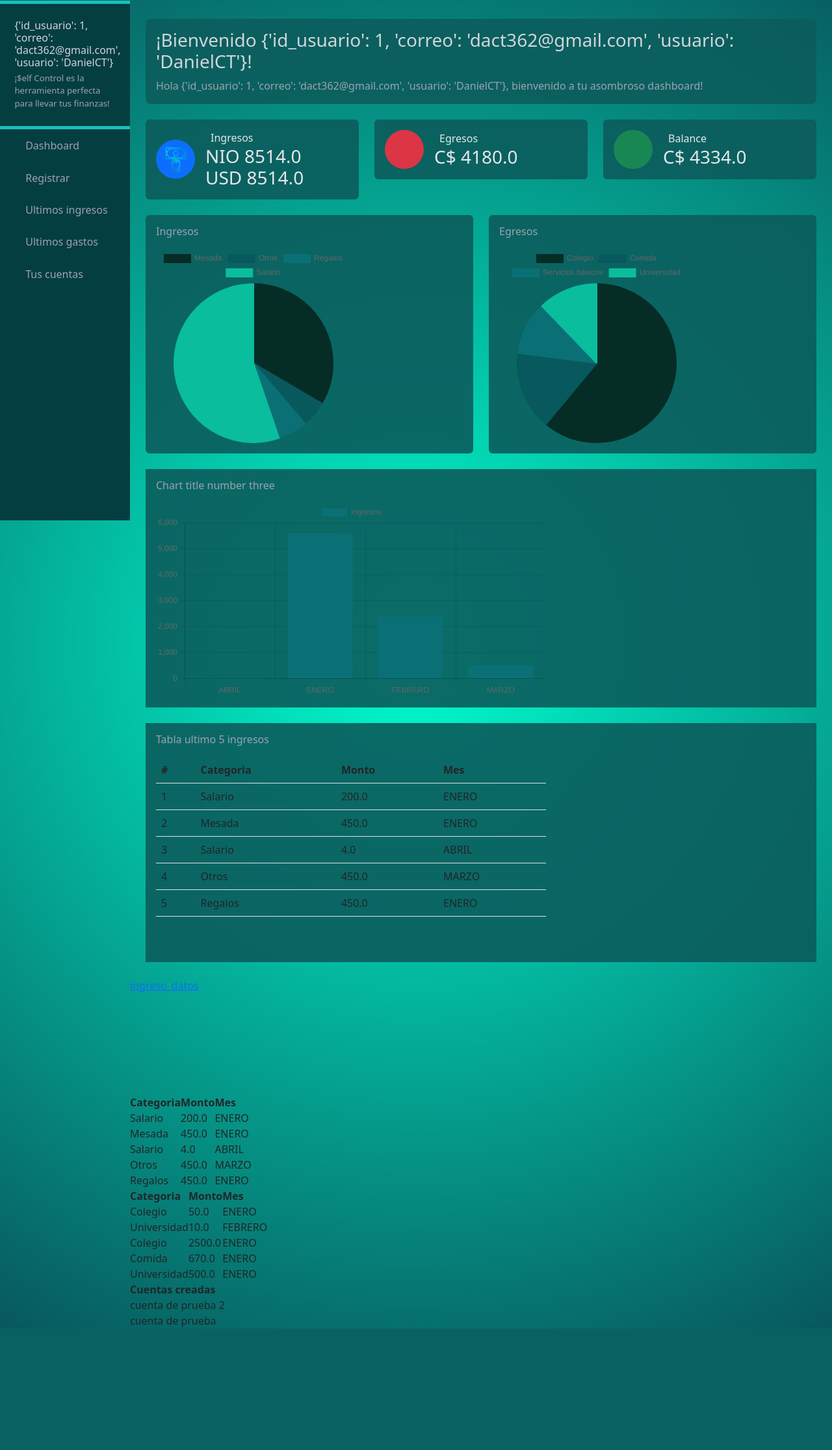
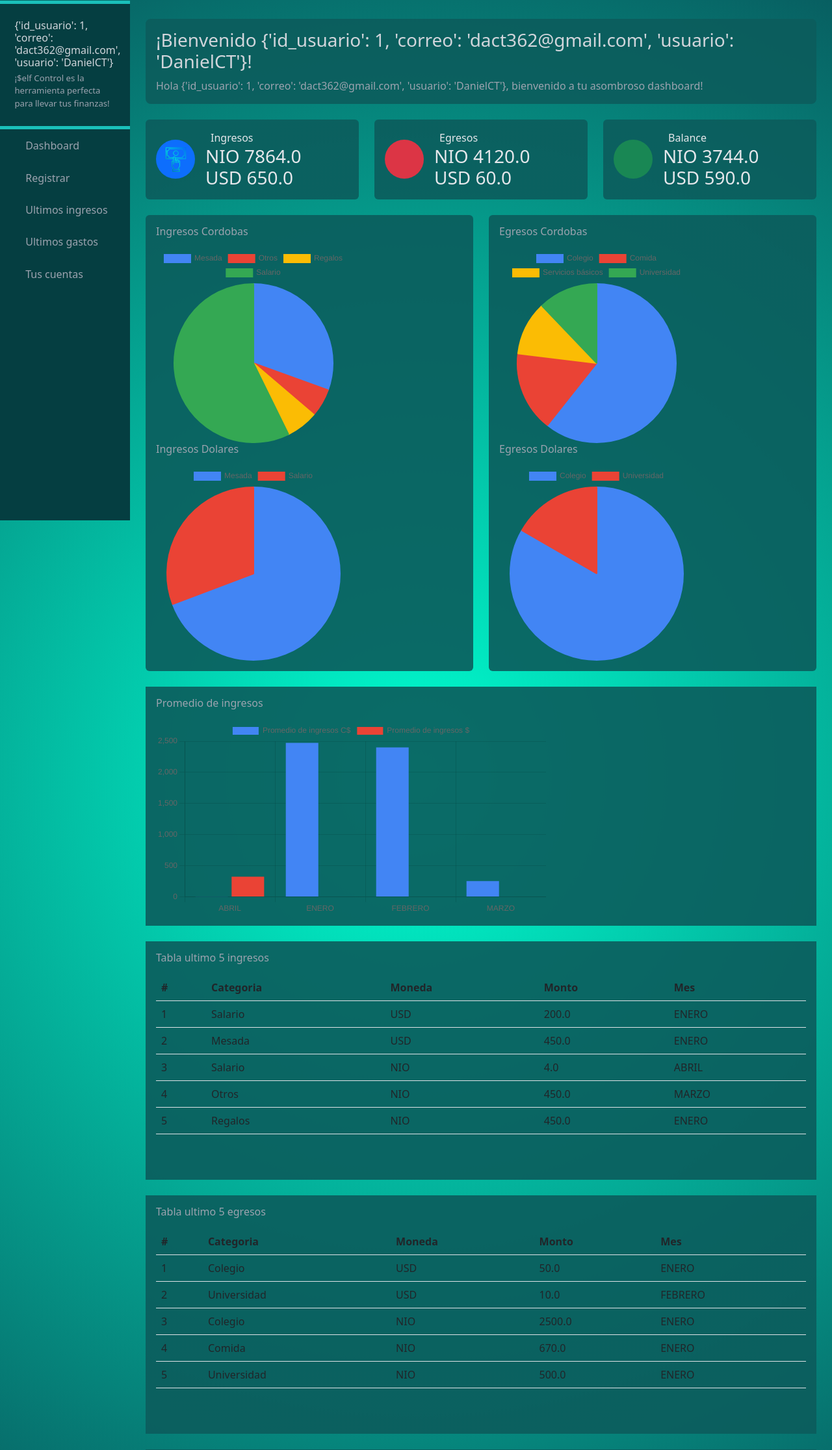
Before and after one commit to DanielCT98/Proyecto-selfcontrol, a Flask app: page /resumen in a window 1280 px wide. Shown: the part 71-2303 px from the top of the page at 65% size. Before the commit the page ends 2116 px from the top, so only its background shows below. Run offline with Flask 2, Linux system fonts and the light colour scheme; a user stored in the database is signed in; data comes from the database, SQL or seed files in the repository; both versions use the stored data as it was after the commit; some libraries are stand-ins or nearby versions; some web fonts are replaced.

Commit message:
casi final jaja

```diff
--- a/app.py
+++ b/app.py
@@ -84,16 +84,31 @@ def graficos_tablas():
             resumen_cuentas.append(i["nombre_cuenta"])
             resumen_cuentas.append(i["Ingresos"] - j["Egresos"]) """
 
-    consolidado_ingresos = db.execute("SELECT sum(monto) AS 'Total de ingresos' FROM ingresos WHERE id_usuario = ?;", session["id_usuario"])
-    consolidado_egresos = db.execute("SELECT sum(monto) AS 'Total de egresos' FROM egresos WHERE id_usuario = ?;", session["id_usuario"])
+    #Cordobas
+
+    consolidado_ingresos_nio = db.execute("SELECT sum(monto) AS 'Total de ingresos NIO' FROM ingresos WHERE id_usuario = ? AND moneda = 'NIO';", session["id_usuario"])
+    consolidado_egresos_nio = db.execute("SELECT sum(monto) AS 'Total de egresos NIO' FROM egresos WHERE id_usuario = ? AND moneda = 'NIO' ;", session["id_usuario"])
 
 
-    saldo= []
-    if consolidado_ingresos[0]["Total de ingresos"] != None and consolidado_egresos[0]["Total de egresos"] != None:
-        for k,l in zip(consolidado_ingresos, consolidado_egresos):
-            saldo.append(k["Total de ingresos"] - l["Total de egresos"])
+    saldo_nio= []
+    if consolidado_ingresos_nio[0]["Total de ingresos NIO"] != None and consolidado_egresos_nio[0]["Total de egresos NIO"] != None:
+        for k,l in zip(consolidado_ingresos_nio, consolidado_egresos_nio):
+            saldo_nio.append(k["Total de ingresos NIO"] - l["Total de egresos NIO"])
 
-    print(saldo)
+    print(saldo_nio)
+
+        #Dolares
+
+    consolidado_ingresos_usd = db.execute("SELECT sum(monto) AS 'Total de ingresos USD' FROM ingresos WHERE id_usuario = ? AND moneda = 'USD';", session["id_usuario"])
+    consolidado_egresos_usd = db.execute("SELECT sum(monto) AS 'Total de egresos USD' FROM egresos WHERE id_usuario = ? AND moneda = 'USD' ;", session["id_usuario"])
+
+
+    saldo_usd= []
+    if consolidado_ingresos_usd[0]["Total de ingresos USD"] != None and consolidado_egresos_usd[0]["Total de egresos USD"] != None:
+        for k,l in zip(consolidado_ingresos_usd, consolidado_egresos_usd):
+            saldo_usd.append(k["Total de ingresos USD"] - l["Total de egresos USD"])
+
+    print(saldo_usd)
 
 
 #a partir de aca se va a poblar la tabla de cuentas
@@ -102,15 +117,15 @@ def graficos_tablas():
 
 #a partir de aca se va a poblar la tabla de resumen de egresos
 
-    ultimos_egresos = db.execute("SELECT monto, mes, categoria_e FROM egresos, categoria_egresos WHERE id_usuario = ? AND egresos.id_categoria_egr = categoria_egresos.id_categoria_egr ORDER BY id_egreso DESC  LIMIT 5;", session["id_usuario"])
+    ultimos_egresos = db.execute("SELECT monto, mes, categoria_e, moneda FROM egresos, categoria_egresos WHERE id_usuario = ? AND egresos.id_categoria_egr = categoria_egresos.id_categoria_egr ORDER BY id_egreso DESC  LIMIT 5;", session["id_usuario"])
 
 #a partir de aca se va a poblar la tabla de resumen de ingresos
 
-    ultimos_ingresos = db.execute("SELECT monto, mes, categoria_i FROM ingresos, categoria_ingresos WHERE id_usuario = ? AND ingresos.id_categoria_ing = categoria_ingresos.id_categoria_ing ORDER BY id_ingreso DESC LIMIT 5;", session["id_usuario"])
+    ultimos_ingresos = db.execute("SELECT monto, mes, categoria_i, moneda FROM ingresos, categoria_ingresos WHERE id_usuario = ? AND ingresos.id_categoria_ing = categoria_ingresos.id_categoria_ing ORDER BY id_ingreso DESC LIMIT 5;", session["id_usuario"])
 
-#a partir de aca se crea el grafico de resumen de egresos
+#a partir de aca se crea el grafico de resumen de egresos NIO
 
-    totales_egr = db.execute("SELECT sum(monto), categoria_e FROM egresos, categoria_egresos WHERE id_usuario = ? AND egresos.id_categoria_egr = categoria_egresos.id_categoria_egr GROUP BY categoria_e;", session["id_usuario"])
+    totales_egr = db.execute("SELECT sum(monto), categoria_e FROM egresos, categoria_egresos WHERE id_usuario = ? AND egresos.id_categoria_egr = categoria_egresos.id_categoria_egr AND moneda = 'NIO' GROUP BY categoria_e;", session["id_usuario"])
 
     categoria_egresos = []
     total_egresos = []
@@ -119,9 +134,9 @@ def graficos_tablas():
         categoria_egresos.append(i["categoria_e"])
         total_egresos.append(i["sum(monto)"])
 
-#a partir de aca se crea el grafico de resumen de ingresos
+#a partir de aca se crea el grafico de resumen de ingresos NIO
 
-    totales_ing = db.execute("SELECT sum(monto), categoria_i FROM ingresos, categoria_ingresos WHERE id_usuario = ? AND ingresos.id_categoria_ing = categoria_ingresos.id_categoria_ing GROUP BY categoria_i;", session["id_usuario"])
+    totales_ing = db.execute("SELECT sum(monto), categoria_i FROM ingresos, categoria_ingresos WHERE id_usuario = ? AND ingresos.id_categoria_ing = categoria_ingresos.id_categoria_ing AND moneda = 'NIO' GROUP BY categoria_i;", session["id_usuario"])
 
     categoria_ingresos = []
     total_ingresos = []
@@ -130,18 +145,51 @@ def graficos_tablas():
         categoria_ingresos.append(i["categoria_i"])
         total_ingresos.append(i["sum(monto)"])
 
-#a partir de aca se crea el grafico de resumen mensual
+#a partir de aca se crea el grafico de resumen de egresos USD
 
-    mensuales_ing = db.execute("SELECT mes, sum(monto) FROM ingresos WHERE id_usuario = ? GROUP BY mes;", session["id_usuario"])
+    totales_egr_usd = db.execute("SELECT sum(monto), categoria_e FROM egresos, categoria_egresos WHERE id_usuario = ? AND egresos.id_categoria_egr = categoria_egresos.id_categoria_egr AND moneda = 'USD' GROUP BY categoria_e;", session["id_usuario"])
+
+    categoria_egresos_usd = []
+    total_egresos_usd = []
+
+    for i in totales_egr_usd:
+        categoria_egresos_usd.append(i["categoria_e"])
+        total_egresos_usd.append(i["sum(monto)"])
+
+#a partir de aca se crea el grafico de resumen de ingresos USD
+
+    totales_ing_usd = db.execute("SELECT sum(monto), categoria_i FROM ingresos, categoria_ingresos WHERE id_usuario = ? AND ingresos.id_categoria_ing = categoria_ingresos.id_categoria_ing AND moneda = 'USD' GROUP BY categoria_i;", session["id_usuario"])
+
+    categoria_ingresos_usd = []
+    total_ingresos_usd = []
+
+    for i in totales_ing_usd:
+        categoria_ingresos_usd.append(i["categoria_i"])
+        total_ingresos_usd.append(i["sum(monto)"])
+
+#a partir de aca se crea el grafico de resumen mensual promedio de ingresos en cordobas
+
+    mensuales_ing = db.execute("SELECT mes, avg(monto) FROM ingresos WHERE id_usuario = ? AND moneda = 'NIO' GROUP BY mes;", session["id_usuario"])
 
     meses = []
     ingresos_mes = []
 
     for i in mensuales_ing:
         meses.append(i["mes"])
-        ingresos_mes.append(i["sum(monto)"])
+        ingresos_mes.append(i["avg(monto)"])
 
-    return render_template("resumen.html",tam = range(1 ,len(ultimos_ingresos)+1), usuario=session["usuario_dato"], saldo=saldo ,consolidado_ingresos = consolidado_ingresos ,consolidado_egresos = consolidado_egresos ,resumen_cuentas = resumen_cuentas, meses=meses, ingresos_mes=ingresos_mes,categoria_ingresos=categoria_ingresos, total_ingresos=total_ingresos,categoria_egresos=categoria_egresos, total_egresos=total_egresos, ultimas_cuentas=ultimas_cuentas, ultimos_egresos=ultimos_egresos, ultimos_ingresos=ultimos_ingresos)
+#a partir de aca se crea el grafico de resumen mensual promedio de ingresos en dolares
+
+    mensuales_ing_usd = db.execute("SELECT mes, avg(monto) FROM ingresos WHERE id_usuario = ? AND moneda = 'USD' GROUP BY mes;", session["id_usuario"])
+
+    meses_usd = []
+    ingresos_mes_usd = []
+
+    for i in mensuales_ing_usd:
+        meses_usd.append(i["mes"])
+        ingresos_mes_usd.append(i["avg(monto)"])
+
+    return render_template("resumen.html", ingresos_mes_usd=ingresos_mes_usd ,total_egresos_usd=total_egresos_usd, total_ingresos_usd=total_ingresos_usd, categoria_egresos_usd=categoria_egresos_usd, categoria_ingresos_usd=categoria_ingresos_usd, consolidado_ingresos_usd = consolidado_ingresos_usd , consolidado_egresos_usd = consolidado_egresos_usd ,saldo_usd = saldo_usd,tam = range(1 ,len(ultimos_ingresos)+1), usuario=session["usuario_dato"], saldo_nio=saldo_nio ,consolidado_ingresos_nio = consolidado_ingresos_nio ,consolidado_egresos_nio = consolidado_egresos_nio ,resumen_cuentas = resumen_cuentas, meses=meses, ingresos_mes=ingresos_mes,categoria_ingresos=categoria_ingresos, total_ingresos=total_ingresos,categoria_egresos=categoria_egresos, total_egresos=total_egresos, ultimas_cuentas=ultimas_cuentas, ultimos_egresos=ultimos_egresos, ultimos_ingresos=ultimos_ingresos)
 
 #funcion para redirigir al ingreso de datos
 @app.route("/ingreso_datos")
--- a/static/css/dashboardbonis.css
+++ b/static/css/dashboardbonis.css
@@ -193,6 +199,7 @@ body {
 -------------------------------- */
 .charts .chart-container {
     background-color: var(--dk-dark-bg);
+    overflow: hidden;
 }
 
 .charts .chart-container h3 {
@@ -453,6 +460,10 @@ body {
     text-align: center;
 }
 
+.grafico_pos{
+    float: left;
+}
+
 
 ::-webkit-scrollbar {
     background: transparent;
--- a/static/js/dashboardbonis.js
+++ b/static/js/dashboardbonis.js
@@ -43,46 +43,46 @@ window.addEventListener('resize', function () {
 })
 
 // dropdown menu in the side nav
-var slideNavDropdown = $('.sidebar-dropdown');
+// var slideNavDropdown = $('.sidebar-dropdown');
 
-$('.sidebar .categories').addEventListener('click', function (event) {
-    event.preventDefault()
+// $('.sidebar .categories').addEventListener('click', function (event) {
+//     event.preventDefault()
 
-    const item = event.target.closest('.has-dropdown')
+//     const item = event.target.closest('.has-dropdown')
 
-    if (!item) {
-        return
-    }
+//     if (!item) {
+//         return
+//     }
 
-    item.classList.toggle('opened')
+//     item.classList.toggle('opened')
 
-    siblings(item).forEach(sibling => {
-        sibling.classList.remove('opened')
-    })
+//     siblings(item).forEach(sibling => {
+//         sibling.classList.remove('opened')
+//     })
 
-    if (item.classList.contains('opened')) {
-        const toOpen = find(item, '.sidebar-dropdown')
+//     if (item.classList.contains('opened')) {
+//         const toOpen = find(item, '.sidebar-dropdown')
 
-        if (toOpen) {
-            toOpen.classList.add('active')
-        }
+//         if (toOpen) {
+//             toOpen.classList.add('active')
+//         }
 
-        siblings(item).forEach(sibling => {
-            const toClose = find(sibling, '.sidebar-dropdown')
+//         siblings(item).forEach(sibling => {
+//             const toClose = find(sibling, '.sidebar-dropdown')
 
-            if (toClose) {
-                toClose.classList.remove('active')
-            }
-        })
-    } else {
-        find(item, '.sidebar-dropdown').classList.toggle('active')
-    }
-})
+//             if (toClose) {
+//                 toClose.classList.remove('active')
+//             }
+//         })
+//     } else {
+//         find(item, '.sidebar-dropdown').classList.toggle('active')
+//     }
+// })
 
-$('.sidebar .close-aside').addEventListener('click', function () {
-    $(`#${this.dataset.close}`).classList.add('show-sidebar')
-    wrapper.classList.remove('margin')
-})
+// $('.sidebar .close-aside').addEventListener('click', function () {
+//     $(`#${this.dataset.close}`).classList.add('show-sidebar')
+//     wrapper.classList.remove('margin')
+// })
 
 
 // Global defaults
--- a/templates/layout.html
+++ b/templates/layout.html
@@ -15,9 +15,7 @@
 </head>
 
 <body>
-  <!-- <a href="register"> register </a>
-  <a href="login"> login </a>
-  <a href="resumen"> resumen </a> -->
+
   <div class="navbaredit">
     <nav class="navbar navbar-expand-md">
       <div class="container-fluid mx-2">
@@ -57,48 +55,26 @@
         </div>
       </div>
 
-      <!-- <div class="search position-relative text-center px-4 py-3 mt-2">
-        <input type="text" class="form-control w-100 border-0 bg-transparent" placeholder="Search here">
-        <i class="fa fa-search position-absolute d-block fs-6"></i>
-      </div> -->
-
       <ul class="categories list-unstyled">
         <li>
-          <i class="uil-estate fa-fw"></i><a href="#"> Dashboard</a>
+          <i class="uil-estate fa-fw"></i><a href="/resumen"> Dashboard</a>
 
         </li>
         <li>
-          <i class="uil-folder"></i><a href="#"> Registrar </a>
+          <i class="uil-folder"></i><a href="/ingreso_datos"> Registrar </a>
         </li>
         <li>
-          <i class="uil-calendar-alt"></i><a href="#"> Ultimos ingresos </a>
+          <i class="uil-calendar-alt"></i><a href="/resumen#tabla_ing"> Ultimos ingresos </a>
 
         </li>
         <li>
-          <i class="uil-envelope-download fa-fw"></i><a href="#"> Ultimos gastos </a>
+          <i class="uil-envelope-download fa-fw"></i><a href="/resumen#tabla_egr"> Ultimos gastos </a>
 
         </li>
         <li>
-          <i class="uil-shopping-cart-alt"></i><a href="#"> Tus cuentas </a>
+          <i class="uil-shopping-cart-alt"></i><a href="/resumen#tabla_cts"> Tus cuentas </a>
         </li>
-        <!-- <li>
-          <i class="uil-bag"></i><a href="#"> Projects</a>
-        </li>
-        <li>
-          <i class="uil-setting"></i><a href="#"> Settings</a>
 
-        </li>
-        <li>
-          <i class="uil-chart-pie-alt"></i><a href="#"> Components</a>
-
-        </li>
-        <li>
-          <i class="uil-panel-add"></i><a href="#"> Charts</a>
-
-        </li>
-        <li class="">
-          <i class="uil-map-marker"></i><a href="#"> Maps</a>
-        </li> -->
       </ul>
     </aside>
   </div>
--- a/templates/resumen.html
+++ b/templates/resumen.html
@@ -18,10 +18,10 @@
           <div class="ms-3">
             <span class="d-block ms-2">Ingresos</span>
             <div class="d-flex align-items-center">
-              <h3 class="mb-0">NIO {{ consolidado_ingresos[0]["Total de ingresos"] }}</h3>
+              <h3 class="mb-0">NIO {{ consolidado_ingresos_nio[0]["Total de ingresos NIO"] }}</h3>
             </div>
             <div class="d-flex align-items-center">
-              <h3 class="mb-0">USD {{ consolidado_ingresos[0]["Total de ingresos"] }}</h3>
+              <h3 class="mb-0">USD {{ consolidado_ingresos_usd[0]["Total de ingresos USD"] }}</h3>
             </div>
           </div>
         </div>
@@ -32,7 +32,10 @@
           <div class="ms-3">
             <span class="d-block ms-2">Egresos</span>
             <div class="d-flex align-items-center">
-              <h3 class="mb-0">C$ {{ consolidado_egresos[0]["Total de egresos"] }}</h3>
+              <h3 class="mb-0">NIO {{ consolidado_egresos_nio[0]["Total de egresos NIO"] }}</h3>
+            </div>
+            <div class="d-flex align-items-center">
+              <h3 class="mb-0">USD {{ consolidado_egresos_usd[0]["Total de egresos USD"] }}</h3>
             </div>
           </div>
         </div>
@@ -43,7 +46,10 @@
           <div class="ms-3">
             <span class="d-block ms-2">Balance</span>
             <div class="d-flex align-items-center">
-              <h3 class="mb-0">C$ {{ saldo[0] }}</h3>
+              <h3 class="mb-0">NIO {{ saldo_nio[0] }}</h3>
+            </div>
+            <div class="d-flex align-items-center">
+              <h3 class="mb-0">USD {{ saldo_usd[0] }}</h3>
             </div>
           </div>
         </div>
@@ -51,21 +57,35 @@
     </div>
   </section>
 
+  <div class="temp">
+    <a class="temporal" href={{url_for('registros')}}> Ingreso Datos </a>
+    <a class="temporal" href={{url_for('graficos_tablas')}}>Resumen</a>
+  </div>
+
   <section class="charts mt-4">
     <div class="row">
       <div class="col-lg-6">
         <div class="chart-container rounded-2 p-3">
-          <h3 class="fs-6 mb-3">Ingresos</h3>
-          <div style="width: 300px;">
+
+          <div class="grafico_pos" style="width: 300px;">
+            <h3 class="fs-6 mb-3">Ingresos Cordobas</h3>
             <canvas id="grafico_ingresos"></canvas>
+          </div>
+          <div class="grafico_pos" style="width: 300px;">
+            <h3 class="fs-6 mb-3">Ingresos Dolares</h3>
+            <canvas id="grafico_ingresos_usd"></canvas>
           </div>
         </div>
       </div>
       <div class="col-lg-6">
         <div class="chart-container rounded-2 p-3">
-          <h3 class="fs-6 mb-3">Egresos</h3>
-          <div style="width: 300px;">
+          <div class="grafico_pos" style="width: 300px;">
+            <h3 class="fs-6 mb-3">Egresos Cordobas</h3>
             <canvas id="grafico_egresos"></canvas>
+          </div>
+          <div class="grafico_pos" style="width: 300px;">
+            <h3 class="fs-6 mb-3">Egresos Dolares</h3>
+            <canvas id="grafico_egresos_usd"></canvas>
           </div>
         </div>
       </div>
@@ -74,8 +94,8 @@
 
   <section class="charts mt-4">
     <div class="chart-container p-3">
-      <h3 class="fs-6 mb-3">Chart title number three</h3>
-      <div style="height: 300px">
+      <h3 class="fs-6 mb-3">Promedio de ingresos</h3>
+      <div style="height: 300px;">
         <div style="width: 600px;">
           <canvas id="grafico_mes"></canvas>
         </div>
@@ -83,16 +103,17 @@
     </div>
   </section>
 
-  <section class="charts mt-4">
+  <section class="charts mt-4" id="tabla_ing">
     <div class="chart-container p-3">
       <h3 class="fs-6 mb-3">Tabla ultimo 5 ingresos</h3>
-      <div style="height: 300px">
-        <div style="width: 600px;">
+      <div style="height: 300px;">
+        <div style="width: 100%;">
           <table class="table">
             <thead class="thead-dark">
               <tr>
                 <th scope="col">#</th>
                 <th scope="col">Categoria</th>
+                <th scope="col">Moneda</th>
                 <th scope="col">Monto</th>
                 <th scope="col">Mes</th>
               </tr>
@@ -102,6 +123,7 @@
               <tr>
                 <td>{{j}}</td>
                 <td>{{i["categoria_i"]}}</td>
+                <td>{{i["moneda"]}}</td>
                 <td>{{i["monto"]}}</td>
                 <td>{{i["mes"]}}</td>
               </tr>
@@ -113,90 +135,65 @@
     </div>
   </section>
 
-
-</div>
-
-
-
-
-<a href={{url_for('registros')}}> ingreso_datos </a>
-
-
-<!--grafico de mes-->
-
-<div style="width: 600px;">
-  <canvas id="grafico_mes"></canvas>
-</div>
-
-<!--cuentas y sus saldos-->
-
-<div>
-  {% for i in resumen_cuentas %}
-  <h2>{{[i][0]}}</h2>
-  <h3>{{[i][1]}}</h3>
-  {% endfor %}
-</div>
-
-<!--Tabla de ingresos-->
-
-<div>
-
-  <table class="">
+  <section class="charts mt-4" id="tabla_egr">
+    <div class="chart-container p-3">
+      <h3 class="fs-6 mb-3">Tabla ultimo 5 egresos</h3>
+      <div style="height: 300px;">
+        <div style="width: 100%;">
+          <table class="table">
+            <thead class="thead-dark">
               <tr>
-      <th>Categoria</th>
-      <th>Monto</th>
-      <th>Mes</th>
+                <th scope="col">#</th>
+                <th scope="col">Categoria</th>
+                <th scope="col">Moneda</th>
+                <th scope="col">Monto</th>
+                <th scope="col">Mes</th>
               </tr>
-
-    {% for i in ultimos_ingresos%}
+            </thead>
+            <tbody>
+              {% for i, j in ultimos_egresos | zip(tam)%}
               <tr>
-      <td>{{i["categoria_i"]}}</td>
+                <td>{{j}}</td>
+                <td>{{i["categoria_e"]}}</td>
+                <td>{{i["moneda"]}}</td>
                 <td>{{i["monto"]}}</td>
                 <td>{{i["mes"]}}</td>
               </tr>
               {% endfor %}
+            </tbody>
           </table>
         </div>
+      </div>
+    </div>
+  </section>
 
-<!--Tabla de egresos-->
-
-<div>
-
-  <table class="">
+  <section class="charts mt-4" id="tabla_cts">
+    <div class="chart-container p-3">
+      <h3 class="fs-6 mb-3">Tabla de cuentas creadas</h3>
+      <div style="height: 100%;">
+        <div style="width: 100%;">
+          <table class="table">
+            <thead class="thead-dark">
               <tr>
-      <th>Categoria</th>
-      <th>Monto</th>
-      <th>Mes</th>
+                <th scope="col">#</th>
+                <th scope="col">Nombre de la cuenta</th>
               </tr>
-
-    {% for i in ultimos_egresos%}
+            </thead>
+            <tbody>
+              {% for i, j in ultimas_cuentas | zip(tam)%}
               <tr>
-      <td>{{i["categoria_e"]}}</td>
-      <td>{{i["monto"]}}</td>
-      <td>{{i["mes"]}}</td>
-    </tr>
-    {% endfor %}
-  </table>
-</div>
-
-<!--Tabla de cuentas-->
-
-<div>
-  <table class="">
-
-    <thead>
-      <th>Cuentas creadas</th>
-    </thead>
-
-    <tbody>
-      {% for i in ultimas_cuentas %}
-      <tr>
+                <td>{{j}}</td>
                 <td>{{i.nombre_cuenta}}</td>
               </tr>
               {% endfor %}
             </tbody>
+          </table>
+        </div>
+      </div>
+    </div>
+  </section>
 
-  </table>
+
 </div>
 
 <script src="https://cdn.jsdelivr.net/npm/chart.js"></script>
@@ -212,24 +209,60 @@
     label: 'categoria',
     data: {{ total_egresos | safe}},
     backgroundColor: [
-    '#052D25',
-    '#08595D',
-    '#0A7075',
-    '#0ABD9D',
-    '#1D7425',
-    '#13DCE6',
-    '#30C93D',
-    '#9CF0F6'
+    '#4285F4',
+    '#EA4335',
+    '#FBBC04',
+    '#34A853',
+    '#FF6D01',
+    '#46BDC6',
+    '#9900FF',
+    '#1C4587'
   ],
     borderColor: [
-    '#052D25',
-    '#08595D',
-    '#0A7075',
-    '#0ABD9D',
-    '#1D7425',
-    '#13DCE6',
-    '#30C93D',
-    '#9CF0F6'
+    '#4285F4',
+    '#EA4335',
+    '#FBBC04',
+    '#34A853',
+    '#FF6D01',
+    '#46BDC6',
+    '#9900FF',
+    '#1C4587'
+  ],
+
+        }]
+    },
+
+});
+</script>
+
+<script>
+  const gfeu = document.getElementById('grafico_egresos_usd').getContext('2d');
+  const myChart3 = new Chart(gfeu, {
+    type: 'pie',
+    data: {
+      labels: {{ categoria_egresos_usd | safe}},
+  datasets: [{
+    label: 'categoria',
+    data: {{ total_egresos_usd | safe}},
+    backgroundColor: [
+    '#4285F4',
+    '#EA4335',
+    '#FBBC04',
+    '#34A853',
+    '#FF6D01',
+    '#46BDC6',
+    '#9900FF',
+    '#1C4587'
+  ],
+    borderColor: [
+    '#4285F4',
+    '#EA4335',
+    '#FBBC04',
+    '#34A853',
+    '#FF6D01',
+    '#46BDC6',
+    '#9900FF',
+    '#1C4587'
   ],
 
         }]
@@ -249,24 +282,60 @@
     label: 'categoria',
     data: {{ total_ingresos | safe}},
     backgroundColor: [
-    '#052D25',
-    '#08595D',
-    '#0A7075',
-    '#0ABD9D',
-    '#1D7425',
-    '#13DCE6',
-    '#30C93D',
-    '#9CF0F6'
+    '#4285F4',
+    '#EA4335',
+    '#FBBC04',
+    '#34A853',
+    '#FF6D01',
+    '#46BDC6',
+    '#9900FF',
+    '#1C4587'
   ],
     borderColor: [
-    '#052D25',
-    '#08595D',
-    '#0A7075',
-    '#0ABD9D',
-    '#1D7425',
-    '#13DCE6',
-    '#30C93D',
-    '#9CF0F6'
+    '#4285F4',
+    '#EA4335',
+    '#FBBC04',
+    '#34A853',
+    '#FF6D01',
+    '#46BDC6',
+    '#9900FF',
+    '#1C4587'
+  ],
+
+        }]
+    },
+
+});
+</script>
+
+<script>
+  const gfiu = document.getElementById('grafico_ingresos_usd').getContext('2d');
+  const myChart4 = new Chart(gfiu, {
+    type: 'pie',
+    data: {
+      labels: {{ categoria_ingresos_usd | safe}},
+  datasets: [{
+    label: 'categoria',
+    data: {{ total_ingresos_usd | safe}},
+    backgroundColor: [
+    '#4285F4',
+    '#EA4335',
+    '#FBBC04',
+    '#34A853',
+    '#FF6D01',
+    '#46BDC6',
+    '#9900FF',
+    '#1C4587'
+  ],
+    borderColor: [
+    '#4285F4',
+    '#EA4335',
+    '#FBBC04',
+    '#34A853',
+    '#FF6D01',
+    '#46BDC6',
+    '#9900FF',
+    '#1C4587'
   ],
 
         }]
@@ -283,13 +352,23 @@
     data: {
       labels: {{ meses | safe}},
   datasets: [{
-    label: 'Ingresos',
+    label: 'Promedio de ingresos C$',
     data: {{ ingresos_mes | safe}},
     backgroundColor: [
-    '#0A7075'
+    '#4285F4'
   ],
     borderColor: [
-    '#0A7075'
+    '#4285F4'
+  ],
+
+      },{
+        label: 'Promedio de ingresos $',
+        data: {{ ingresos_mes_usd | safe}},
+        backgroundColor: [
+        '#EA4335'
+      ],
+        borderColor: [
+        '#EA4335'
       ],
 
           }]
@@ -297,4 +376,9 @@
 
 });
 </script>
+
+<script src="/static/js/dashboardbonis.js"></script>
+<script src="https://cdn.jsdelivr.net/npm/bootstrap@5.2.0-beta1/dist/js/bootstrap.bundle.min.js"
+  integrity="sha384-pprn3073KE6tl6bjs2QrFaJGz5/SUsLqktiwsUTF55Jfv3qYSDhgCecCxMW52nD2"
+  crossorigin="anonymous"></script>
 {%endblock%}
```
Also changed, not shown: other parts of static/css/dashboardbonis.css (+38 -0 lines), gastos.sql (+16 -2 lines), templates/ingreso_datos.html (+11 -4 lines), selfcontrol.db, 12 other files. Lines whose indentation alone changed are shown as unchanged.
